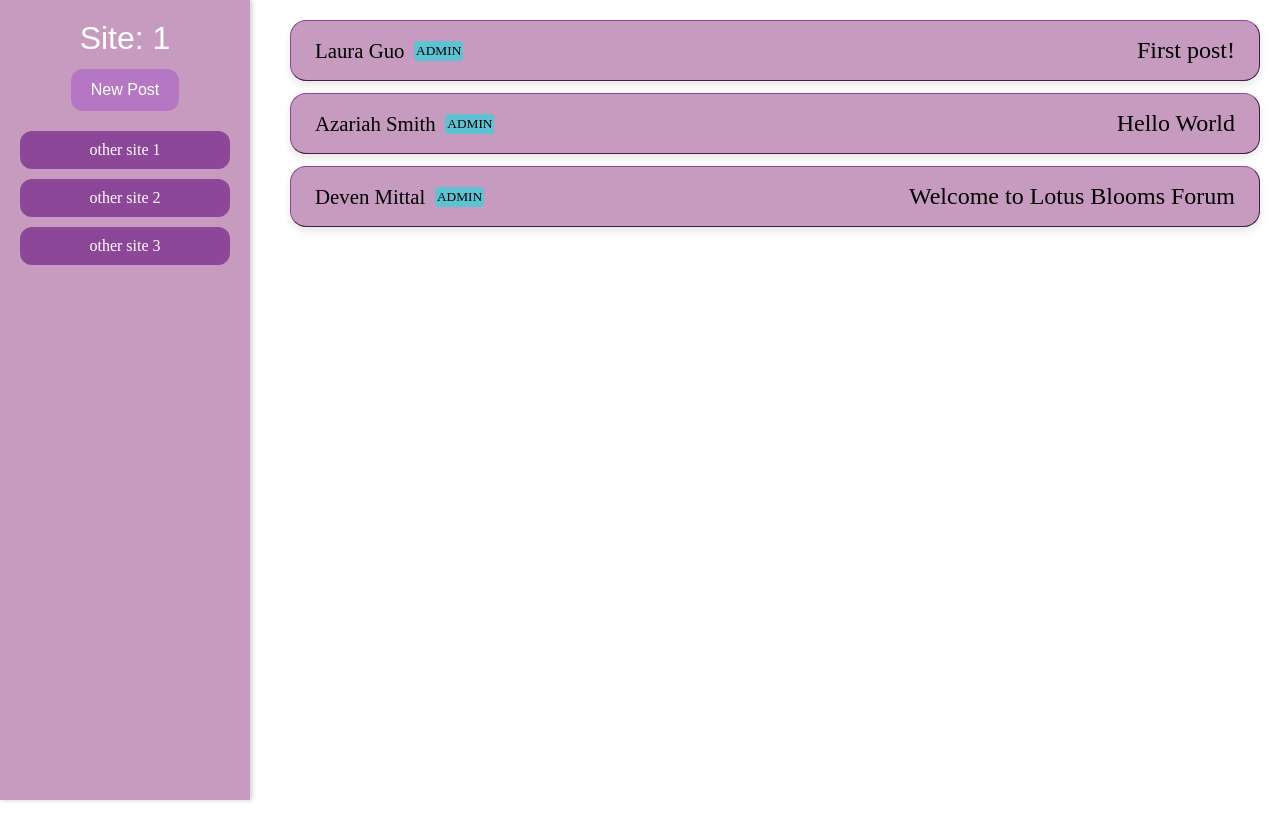
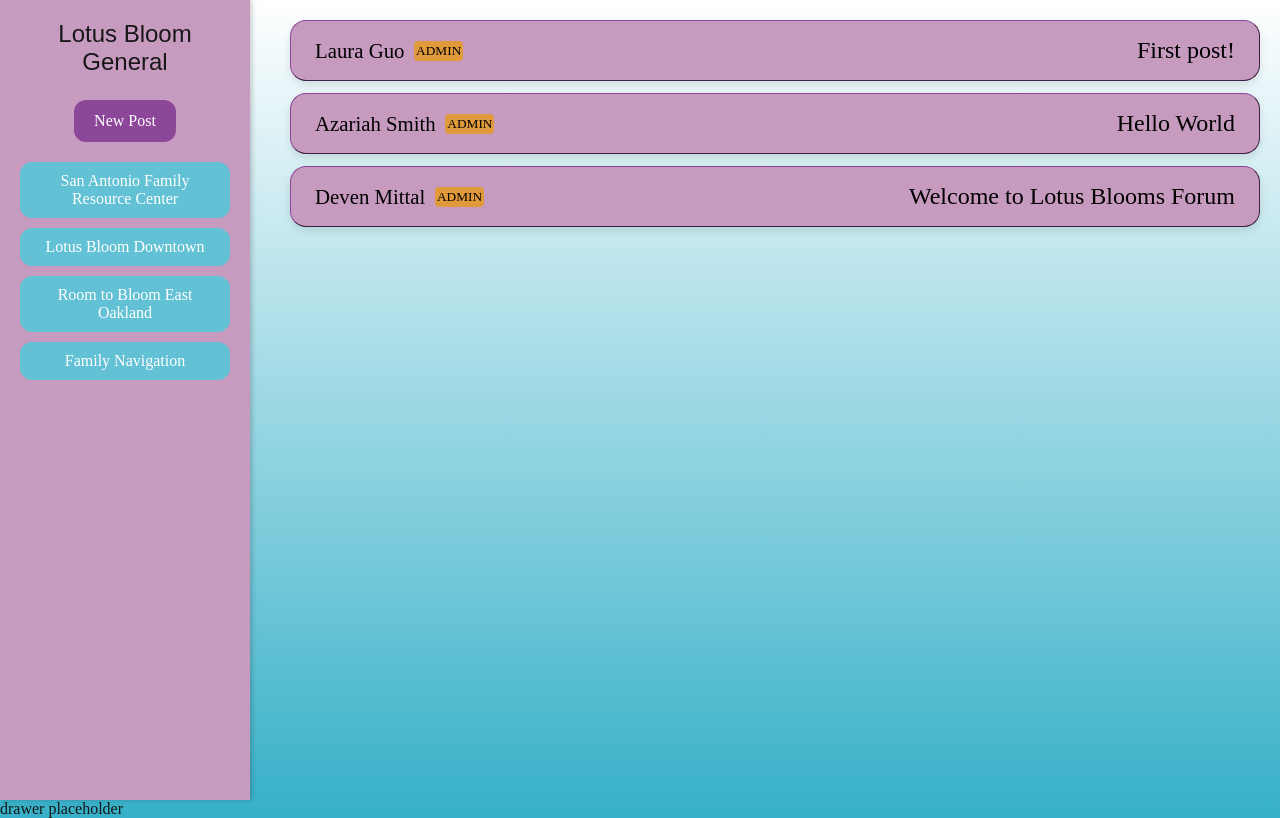
Before and after one commit to laurguo/lotus-bloom-forum, a Next.js app: page /site/1 in a window 1280 px wide. Built offline with nearby package versions, Linux system fonts and the light colour scheme; a web font is replaced by a local one.

Commit message:
[post display] added the gradient background and more styles

```diff
--- a/app/components/DiscussionBoardPost.module.css
+++ b/app/components/DiscussionBoardPost.module.css
@@ -33,7 +33,7 @@
 
 .roleTags {
   align-self: center;
-  background-color: #5fc2d3;
+  background-color: #e09a3b;
   border-radius: 4px;
   padding: 2px;
 }
--- a/app/components/buttons.module.css
+++ b/app/components/buttons.module.css
@@ -29,7 +29,7 @@
 }
 
 .newPostButton {
-  background-color: #b576c3;
+  background-color: #8c4799;
   color: white;
   padding: 12px 20px;
   border-radius: 12px;
@@ -40,8 +40,9 @@
   margin-bottom: 20px;
   text-align: center;
   transition: 0.3s ease;
+  font-family: "Sans Serif";
 }
 
 .newPostButton:hover {
-  background-color: #c88fd6;
+  background-color: #a05bb3;
 }
--- a/app/site/[site]/page.js
+++ b/app/site/[site]/page.js
@@ -15,23 +15,23 @@ export default async function SitePage({ params }) {
   const site = p.site;
 
   return (
-    <div>
     <div className={styles.wholePage}>
       <div className={styles.sidebar}>
-          <h1 className={styles.h1}>Site: {site}</h1>
+        <h1 className={styles.h1}>Lotus Bloom General</h1>
         <NewPostButton site={site} />
         <div className={styles.navButtons}>
-            <button className={styles.navButton}>other site 1</button>
-            <button className={styles.navButton}>other site 2</button>
-            <button className={styles.navButton}>other site 3</button>
+          <button className={styles.navButton}>
+            San Antonio Family Resource Center
+          </button>
+          <button className={styles.navButton}>Lotus Bloom Downtown</button>
+          <button className={styles.navButton}>
+            Room to Bloom East Oakland
+          </button>
+          <button className={styles.navButton}>Family Navigation</button>
         </div>
       </div>
       <div className={styles.postList}>
-          <DiscussionBoardPost
-            site={site}
-            user="Laura Guo"
-            title="First post!"
-          />
+        <DiscussionBoardPost site={site} user="Laura Guo" title="First post!" />
         <DiscussionBoardPost
           site={site}
           user="Azariah Smith"
@@ -44,7 +44,6 @@ export default async function SitePage({ params }) {
         />
       </div>
     </div>
-    </div>
   );
 }
 
--- a/app/site/[site]/page.module.css
+++ b/app/site/[site]/page.module.css
@@ -21,7 +21,7 @@
 }
 
 .navButton {
-  background-color: #8c4799;
+  background-color: #62c1d4;
   color: white;
   padding: 10px;
   border-radius: 12px;
@@ -35,11 +35,12 @@
 }
 
 .navButton:hover {
-  background-color: #a05bb3;
+  background-color: #6cc7d9;
 }
 
 .postList {
   display: flex;
+  height: 100vh;
   flex: 1;
   flex-direction: column;
   margin-left: 270px;
@@ -49,10 +50,12 @@
 }
 
 .h1 {
-  margin-bottom: 12px;
-  color: white;
+  margin-bottom: 1.5rem;
+  text-align: center;
+  font-size: 1.5rem;
 }
 
-.wholePage {
+body {
   font-family: "Sans Serif";
+  background: linear-gradient(to bottom, #ffffff, #36b0c8);
 }
```
Lines whose indentation alone changed are shown as unchanged.
